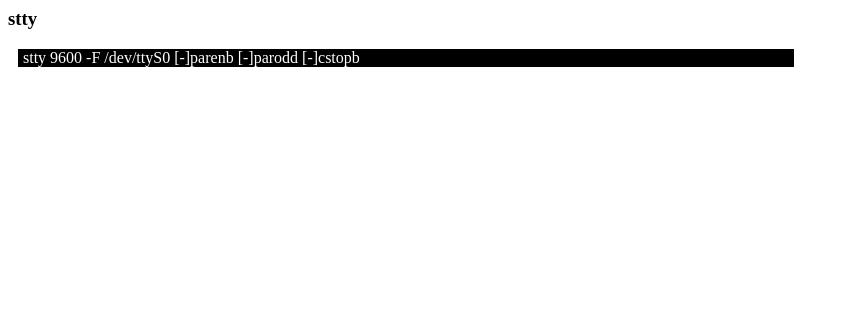
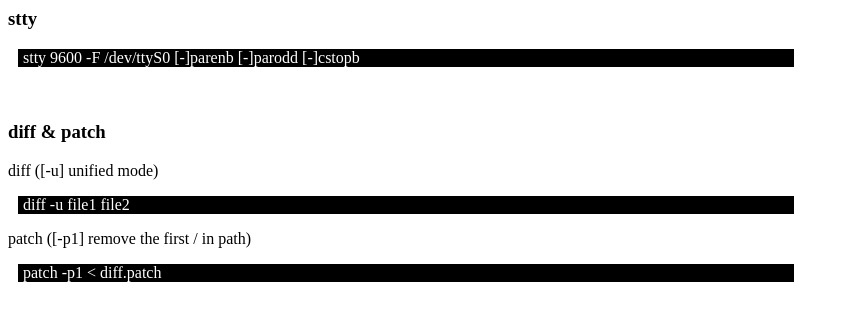
Before and after one commit to czarsir/sir, a Jekyll site: the page built from _posts/system/os/2021-01-26-a_cmd.html, in a window 1280 px wide. Shown: the top 321 px of the page, without its empty margins (0-849 px from the left). Built offline with Jekyll 4.4.1, drawn with Linux system fonts in a browser that asks for light colours.

Commit message:
[linux-a] add diff & patch

```diff
--- a/_posts/system/os/2021-01-26-a_cmd.html
+++ b/_posts/system/os/2021-01-26-a_cmd.html
@@ -7,3 +7,11 @@ layout: addins
 
 <h3>stty</h3>
 <div class="cmd">stty 9600 -F /dev/ttyS0 [-]parenb [-]parodd [-]cstopb</div>
+
+
+<br><br>
+<h3>diff &amp; patch</h3>
+<p>diff ([-u] unified mode)</p>
+<div class="cmd">diff -u file1 file2</div>
+<p>patch ([-p1] remove the first / in path)</p>
+<div class="cmd">patch -p1 < diff.patch</div>
```
